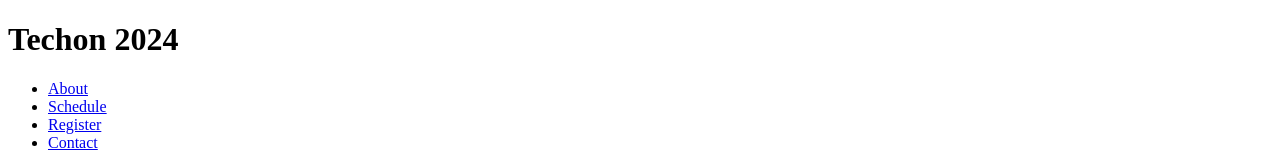
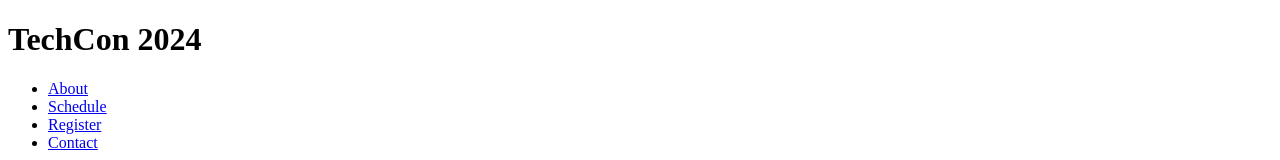
Before and after one commit to krayetor/TechCon_HTML, a plain HTML site: page techcon_website/index.html in a window 1280 px wide. Shown: the top 160 px of the page. Drawn offline with Linux system fonts and the light colour scheme.

Commit message:
Update of index.html

```diff
--- a/techcon_website/index.html
+++ b/techcon_website/index.html
@@ -1,12 +1,12 @@
 <!DOCTYPE html>
 <html lang="en">
 <head>
-    <title>Techon 2024 - Hompage</title>
+    <title>TechCon 2024 - Hompage</title>
     <meta charset="utf-8">
 </head>
 <body>
     <header>
-        <h1>Techon 2024</h1>
+        <h1>TechCon 2024</h1>
         <nav>
             <ul>
                 <li><a href="about.html">About</a></li>
```
